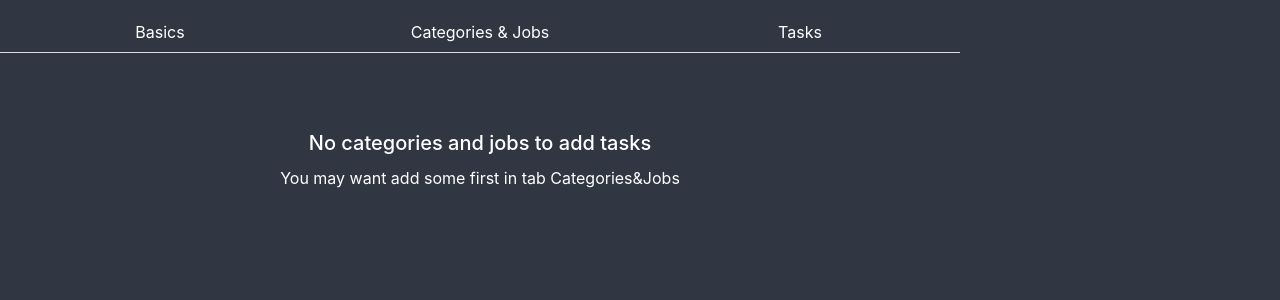
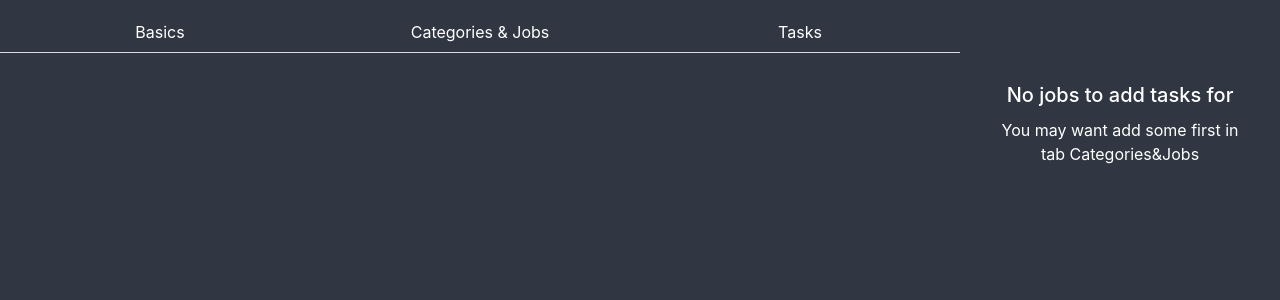
Before and after one commit to jussmaki/timetracker, a Flask app: template templates/calendar.html in a window 1280 px wide. Shown: the part 27-327 px from the top of the page. Run offline with Flask 2, Linux system fonts and the light colour scheme; the template is opened without the code that fills it: values that come from a table or form of the project are taken from there, others are empty; some libraries are stand-ins or nearby versions.

Commit message:
refactoring & cleaning

```diff
--- a/app.py
+++ b/app.py
@@ -13,5 +13,5 @@ import routes
 @app.before_first_request
 def initialize_database():
     from db import db
-    db.drop_all()
+    #db.drop_all()
     db.create_all()
--- a/forms.py
+++ b/forms.py
@@ -1,11 +1,8 @@
-from models import Category
-from wtforms import validators
 from wtforms.fields.core import BooleanField
-from wtforms.fields.simple import HiddenField
 from app import app
 from users import user_exists
 from flask_wtf import FlaskForm, RecaptchaField
-from wtforms import StringField, PasswordField, IntegerField, DateTimeField
+from wtforms import StringField, PasswordField, IntegerField
 from wtforms.validators import DataRequired, EqualTo, Length, ValidationError
 from os import getenv
 
--- a/templates/calendar.html
+++ b/templates/calendar.html
@@ -113,19 +113,18 @@
 
       {% endfor %}
 
-
-      {% if not tasks %}
-
-      <div class="empty bg-dark">
-        <p class="empty-title h5">No categories and jobs to add tasks</p>
-        <p class="empty-subtitle">You may want add some first in tab Categories&Jobs</p>
-      </div>
-
-      {% endif %}
-
       </div>
 
       <div class=col-3>
+
+        {% if not tasks %}
+
+        <div class="empty bg-dark">
+          <p class="empty-title h5">No jobs to add tasks for</p>
+          <p class="empty-subtitle">You may want add some first in tab Categories&Jobs</p>
+        </div>
+
+        {% endif %}
 
         {% if request.args.get("task_id") %}
 
--- a/templates/calendar_settings.html
+++ b/templates/calendar_settings.html
@@ -48,10 +48,11 @@
                     {{ modify_calendar_form.name(value=calendar.name) }}
                     <label class="form-label">Description</label>
                     {{ modify_calendar_form.description(value=calendar.description) }}
-                    <label class="form-checkbox">
+                    {{ modify_calendar_form.private(value=calendar.private, hidden=True) }}
+                    <!--label class="form-checkbox">
                         {{modify_calendar_form.private(value=calendar.private)}}
                         <i class="form-icon"></i> Private
-                    </label>
+                    </label-->
                 </form>
             </div>
         </div>
```
